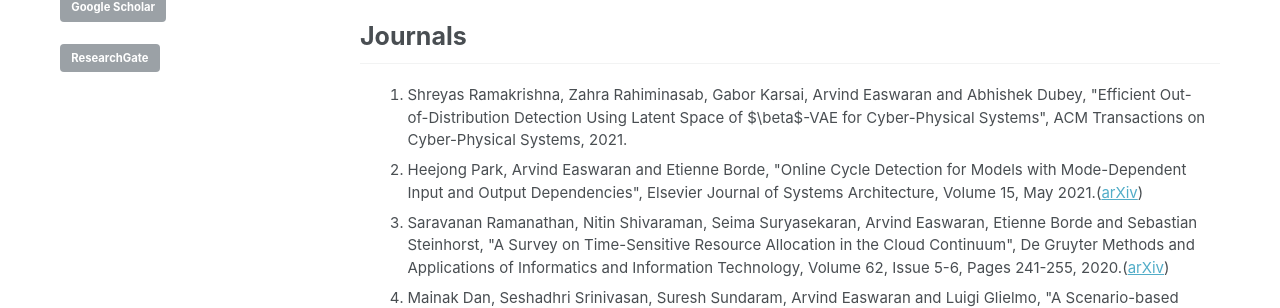
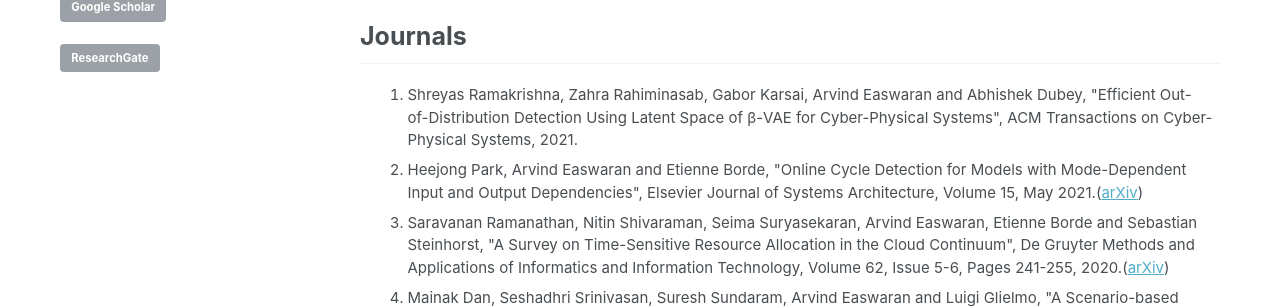
Before and after one commit to CPS-research-group/CPS-research-group.github.io, a Jekyll site: the page built from _pages/research_profile.md, in a window 1280 px wide and 900 px high. Shown: the part 137-445 px from the top of the window. Built offline with Jekyll 4.4.1, drawn with Linux system fonts in a browser that asks for light colours.

Commit message:
Updates.

```diff
--- a/_pages/research_profile.md
+++ b/_pages/research_profile.md
@@ -23,7 +23,7 @@ a.a:active {color:#0000FF; text-decoration:none;}
 ******
 ## Journals
   <ol>
-      			<li class="a">Shreyas Ramakrishna, Zahra Rahiminasab, Gabor Karsai, Arvind Easwaran and Abhishek Dubey, "Efficient Out-of-Distribution Detection Using Latent Space of $\beta$-VAE for Cyber-Physical Systems", ACM Transactions on Cyber-Physical Systems, 2021.</li>
+      			<li class="a">Shreyas Ramakrishna, Zahra Rahiminasab, Gabor Karsai, Arvind Easwaran and Abhishek Dubey, "Efficient Out-of-Distribution Detection Using Latent Space of β-VAE for Cyber-Physical Systems", ACM Transactions on Cyber-Physical Systems, 2021.</li>
       			<li class="a">Heejong Park, Arvind Easwaran and Etienne Borde, "Online Cycle Detection for Models with Mode-Dependent Input and Output Dependencies", Elsevier Journal of Systems Architecture, Volume 15, May 2021.(<a href="https://arxiv.org/abs/2102.01928">arXiv</a>)</li>
 			<li class="a">Saravanan Ramanathan, Nitin Shivaraman, Seima Suryasekaran, Arvind Easwaran, Etienne Borde and Sebastian Steinhorst, "A Survey on Time-Sensitive Resource Allocation in the Cloud Continuum", De Gruyter Methods and Applications of Informatics and Information Technology, Volume 62, Issue 5-6, Pages 241-255, 2020.(<a href="https://arxiv.org/abs/2004.14559">arXiv</a>)</li>
 			<li class="a">Mainak Dan, Seshadhri Srinivasan, Suresh Sundaram, Arvind Easwaran and Luigi Glielmo, "A Scenario-based Branch-and-Bound Approach for MES Scheduling in Urban Buildings", IEEE Transactions on Industrial Informatics, Volume 16, Issue 12, Pages 7510-7520, December 2020.(<a href="http://arxiv.org/abs/2003.03750">arXiv</a>)</li>
```
